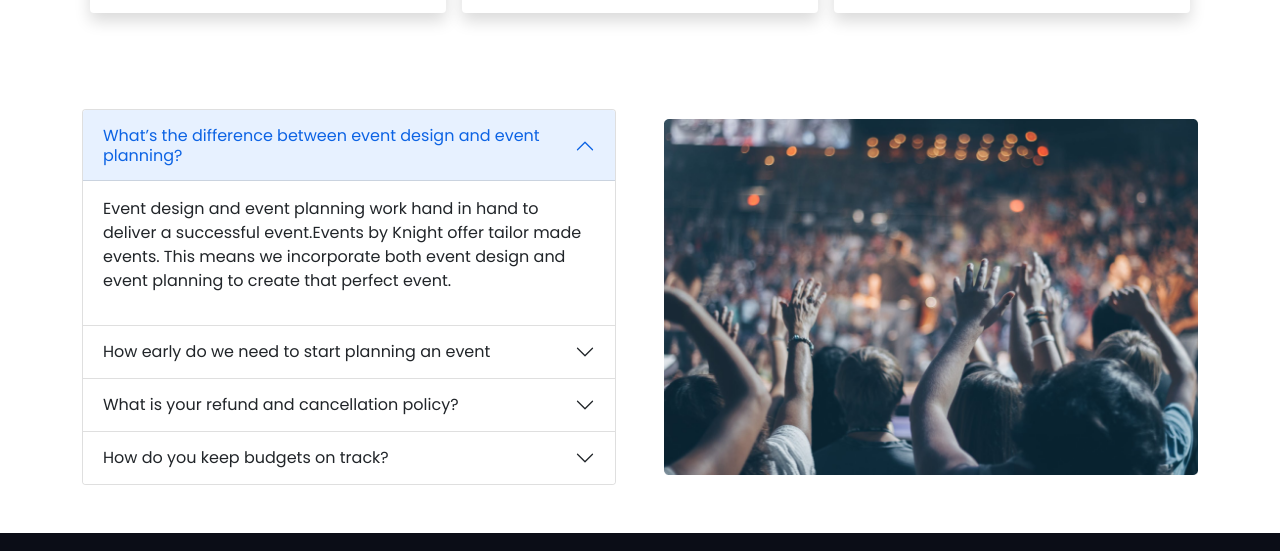
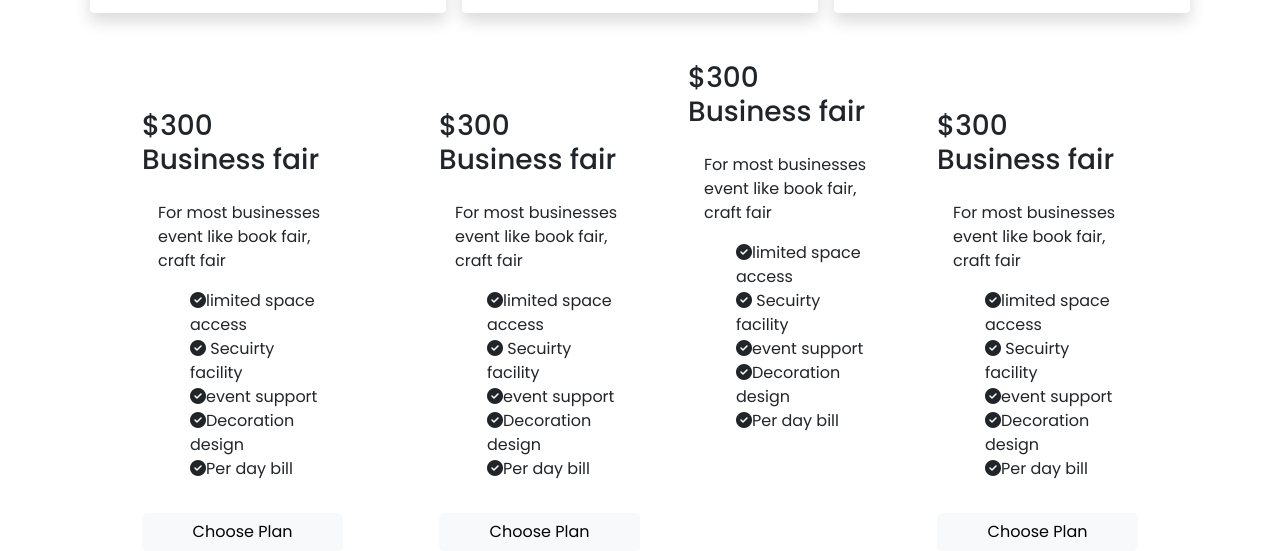
Before and after one commit to rubaiyat12/conventionHall, a plain HTML site: page index.html in a window 1280 px wide. Shown: the part 1588-2139 px from the top of the page. Drawn offline with nearby package versions, Linux system fonts and the light colour scheme.

Commit message:
fifth commit

```diff
--- a/index.html
+++ b/index.html
@@ -183,6 +183,98 @@
 
         </section>
 
+        <!-- package part -->
+        <div class="card-group container gx-4">
+            <div class="card border-0 p-5 ">
+                <h3>$300
+                Business fair</h3>
+                <div class="card-body">
+
+                    <p class="card-text">For most businesses event
+
+                    like book fair, craft fair</p>
+                    <ul>
+                    <li><i class="fas fa-check-circle"></i>limited space access</li>
+
+                    <li><i class="fas fa-check-circle"></i> Secuirty facility</li>
+                    <li><i class="fas fa-check-circle"></i>event support</li>
+                    <li><i class="fas fa-check-circle"></i>Decoration design</li>
+                     <li><i class="fas fa-check-circle"></i>Per day bill</li>
+                    </ul>
+
+                </div>
+                <button type="button" class="btn btn-light rounded-3">Choose Plan</button>
+
+            </div>
+            <div class="card border-0 p-5 ">
+                <h3>$300
+                    Business fair</h3>
+                <div class="card-body">
+
+                    <p class="card-text">For most businesses event
+
+                        like book fair, craft fair</p>
+                    <ul>
+                        <li><i class="fas fa-check-circle"></i>limited space access</li>
+
+                        <li><i class="fas fa-check-circle"></i> Secuirty facility</li>
+                        <li><i class="fas fa-check-circle"></i>event support</li>
+                        <li><i class="fas fa-check-circle"></i>Decoration design</li>
+                        <li><i class="fas fa-check-circle"></i>Per day bill</li>
+                    </ul>
+
+                </div>
+                <button type="button" class="btn btn-light rounded-3">Choose Plan</button>
+
+            </div>
+            <div class="card border-0 ">
+                <h3>$300
+                    Business fair</h3>
+                <div class="card-body">
+
+                    <p class="card-text">For most businesses event
+
+                        like book fair, craft fair</p>
+                    <ul>
+                        <li><i class="fas fa-check-circle"></i>limited space access</li>
+
+                        <li><i class="fas fa-check-circle"></i> Secuirty facility</li>
+                        <li><i class="fas fa-check-circle"></i>event support</li>
+                        <li><i class="fas fa-check-circle"></i>Decoration design</li>
+                        <li><i class="fas fa-check-circle"></i>Per day bill</li>
+
+                    </ul>
+
+
+                </div>
+                <button type="button" class="btn btn-light rounded-3">Choose Plan</button>
+
+
+            </div>
+            <div class="card border-0 p-5">
+                <h3>$300
+                    Business fair</h3>
+                <div class="card-body">
+
+                    <p class="card-text">For most businesses event
+
+                        like book fair, craft fair</p>
+                    <ul>
+                        <li><i class="fas fa-check-circle"></i>limited space access</li>
+
+                        <li><i class="fas fa-check-circle"></i> Secuirty facility</li>
+                        <li><i class="fas fa-check-circle"></i>event support</li>
+                        <li><i class="fas fa-check-circle"></i>Decoration design</li>
+                        <li><i class="fas fa-check-circle"></i>Per day bill</li>
+                    </ul>
+
+                </div>
+                <button type="button" class="btn btn-light rounded-3">Choose Plan</button>
+
+            </div>
+
+        </div>
+
         <!-- accordion part -->
         <section>
             <div class="container">
--- a/style.css
+++ b/style.css
@@ -22,6 +22,9 @@ body{
 .carousel-item{
     max-height: 90vh;
 
+}
+ul li{
+    list-style-type: none;
 }
 footer{
     background-color: #0B0D17;
```
